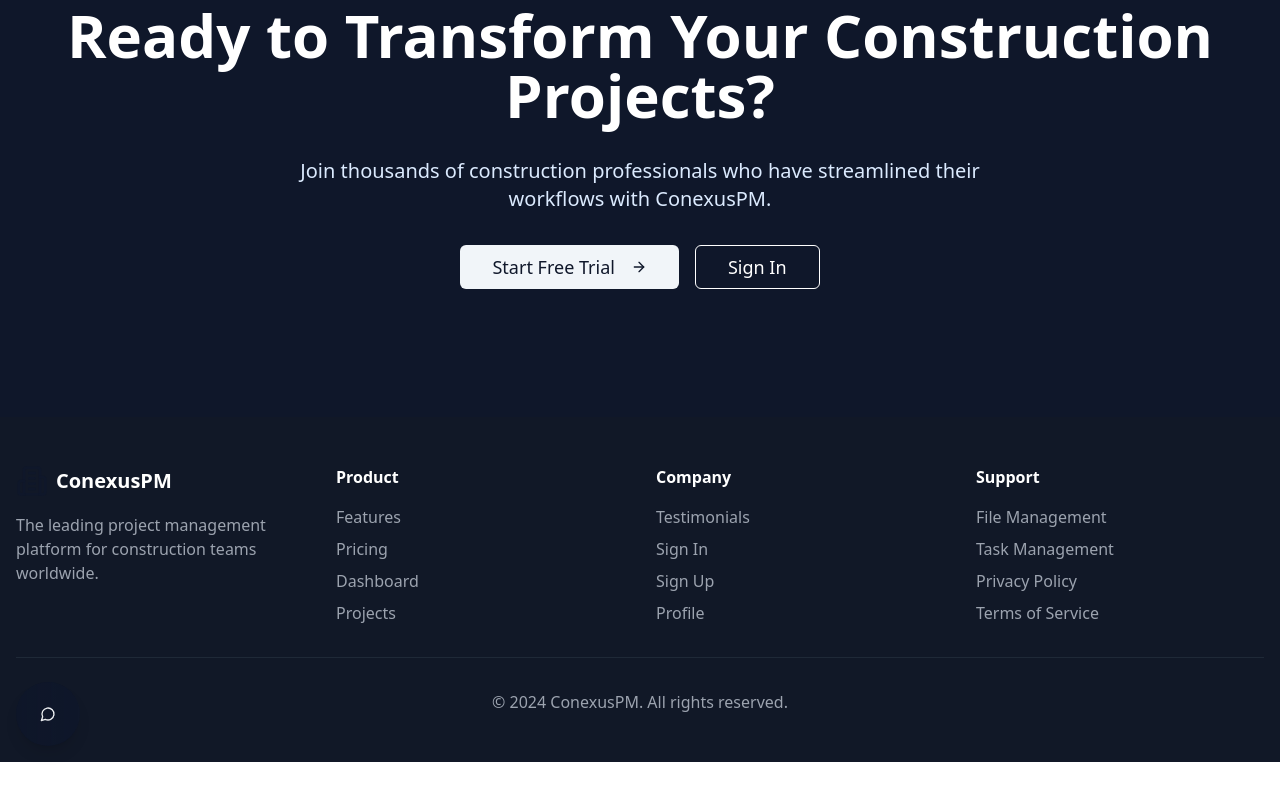
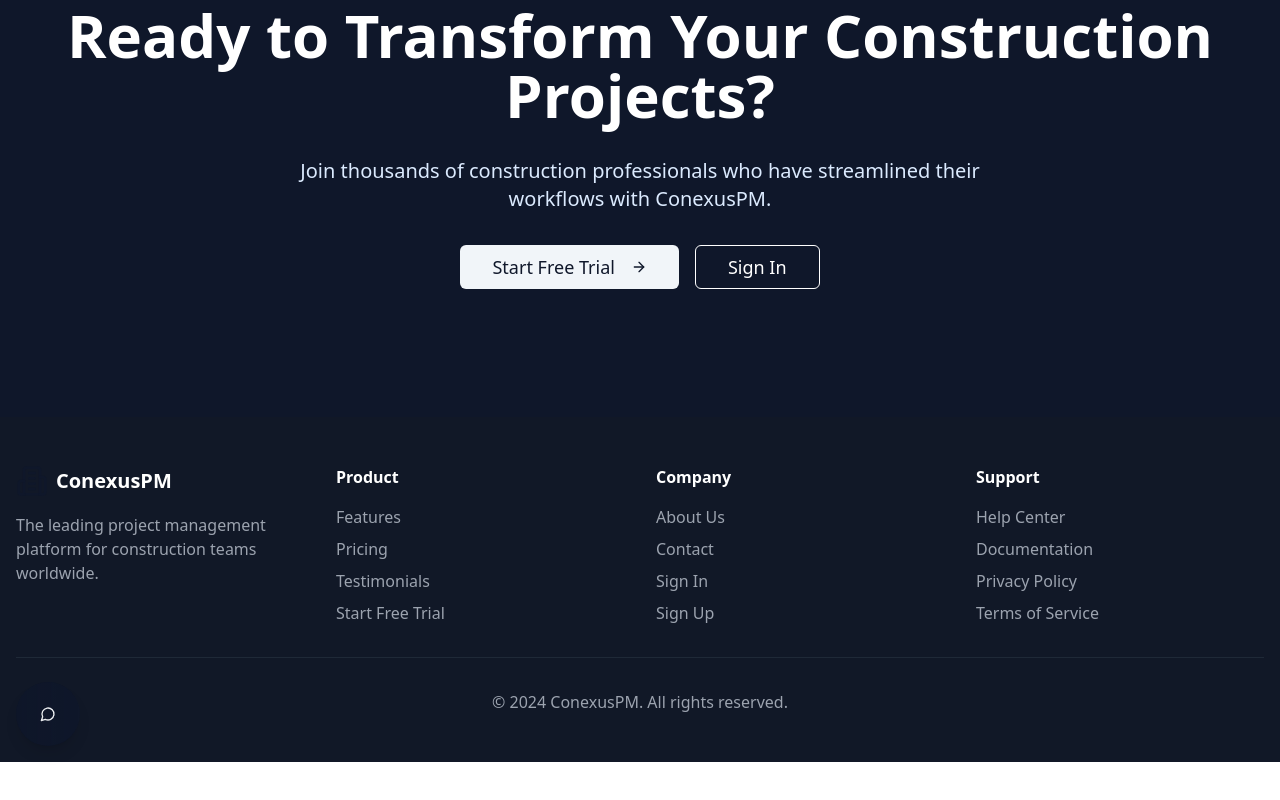
Before and after one commit to Joelpattersonjr/construction-flow-ai-vision, a React (Vite) app: page / in a window 1280 px wide. Shown: the part 5045-5845 px from the top of the page. Built offline with nearby package versions, Linux system fonts and the light colour scheme.

Commit message:
Remove footer links for unauthenticated users
Remove unnecessary footer links for unauthenticated users.

```diff
--- a/src/pages/Landing.tsx
+++ b/src/pages/Landing.tsx
@@ -557,26 +557,26 @@ const Landing = () => {
               <ul className="space-y-2 text-gray-400">
                 <li><a href="#features" className="hover:text-white">Features</a></li>
                 <li><a href="#pricing" className="hover:text-white">Pricing</a></li>
-                <li><button onClick={() => navigate('/dashboard')} className="hover:text-white text-left">Dashboard</button></li>
-                <li><button onClick={() => navigate('/projects')} className="hover:text-white text-left">Projects</button></li>
+                <li><a href="#testimonials" className="hover:text-white">Testimonials</a></li>
+                <li><button onClick={() => navigate('/signup')} className="hover:text-white text-left">Start Free Trial</button></li>
               </ul>
             </div>
 
             <div>
               <h3 className="font-semibold mb-4">Company</h3>
               <ul className="space-y-2 text-gray-400">
-                <li><a href="#testimonials" className="hover:text-white">Testimonials</a></li>
+                <li><a href="#" className="hover:text-white">About Us</a></li>
+                <li><a href="#" className="hover:text-white">Contact</a></li>
                 <li><button onClick={() => navigate('/auth')} className="hover:text-white text-left">Sign In</button></li>
                 <li><button onClick={() => navigate('/signup')} className="hover:text-white text-left">Sign Up</button></li>
-                <li><button onClick={() => navigate('/profile')} className="hover:text-white text-left">Profile</button></li>
               </ul>
             </div>
 
             <div>
               <h3 className="font-semibold mb-4">Support</h3>
               <ul className="space-y-2 text-gray-400">
-                <li><button onClick={() => navigate('/files')} className="hover:text-white text-left">File Management</button></li>
-                <li><button onClick={() => navigate('/tasks')} className="hover:text-white text-left">Task Management</button></li>
+                <li><a href="#" className="hover:text-white">Help Center</a></li>
+                <li><a href="#" className="hover:text-white">Documentation</a></li>
                 <li><button onClick={() => navigate('/privacy')} className="hover:text-white text-left">Privacy Policy</button></li>
                 <li><button onClick={() => navigate('/terms')} className="hover:text-white text-left">Terms of Service</button></li>
               </ul>
```
